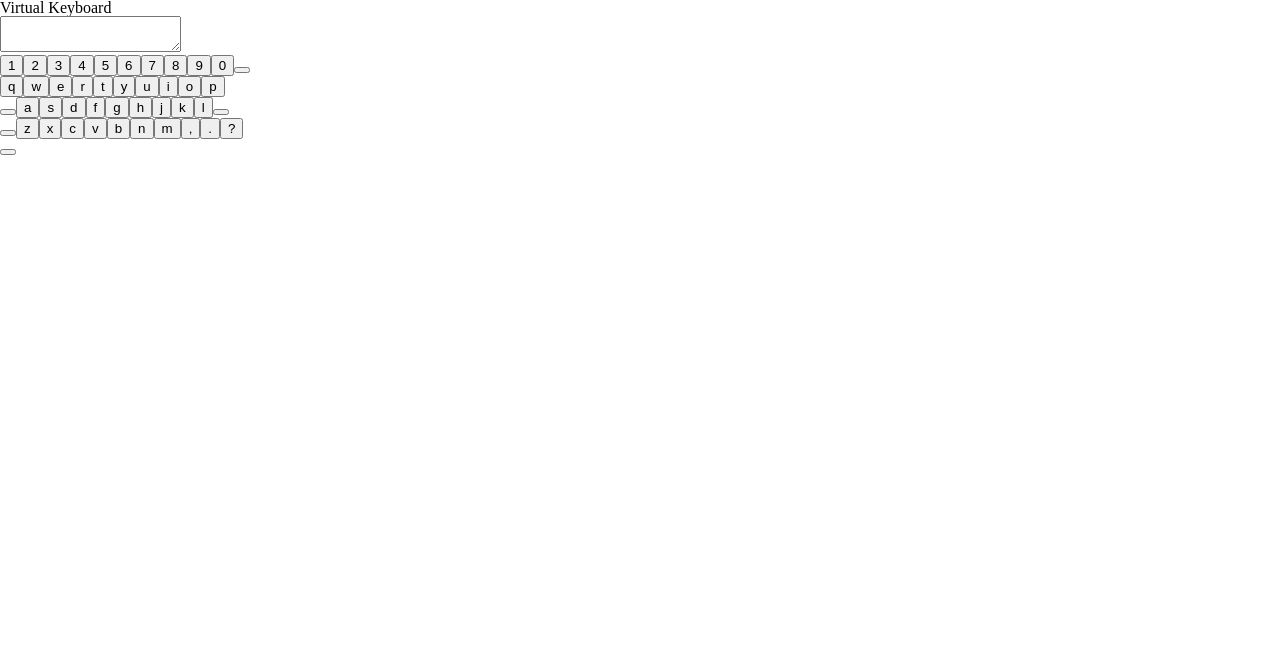
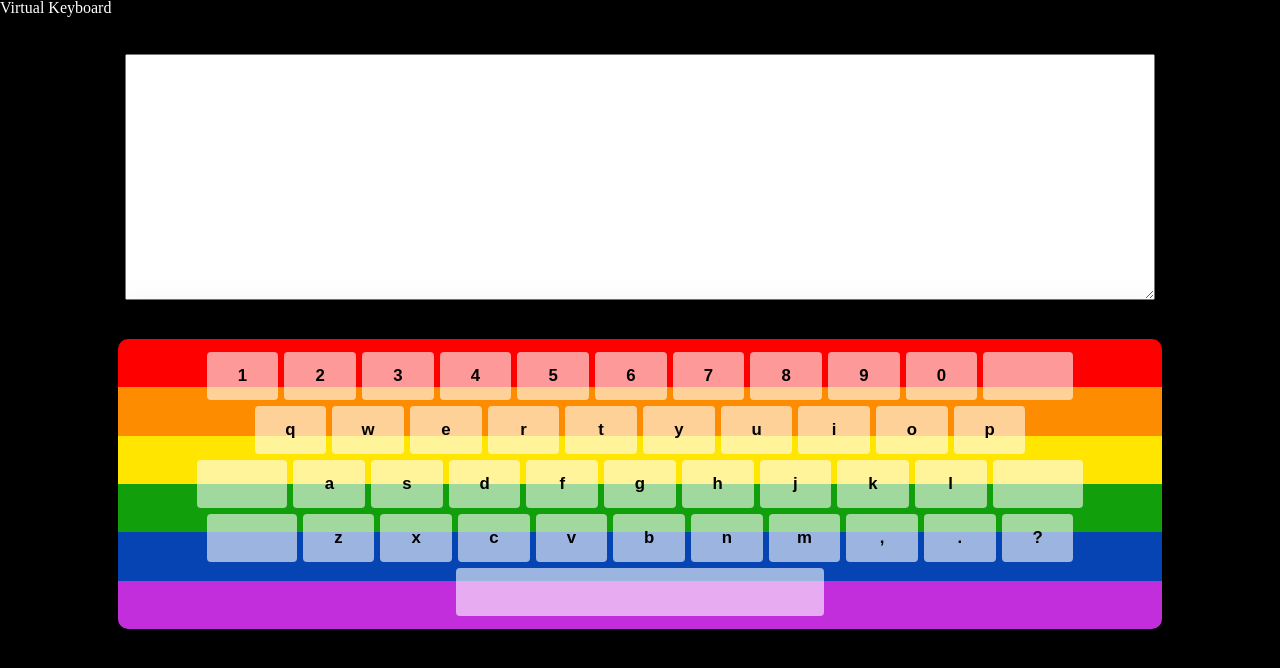
Before and after one commit to Audrey-Nichole-Willis/virtual-keyboard, a plain HTML site: page index.html in a window 1280 px wide. Drawn offline with Linux system fonts and the light colour scheme.

Commit message:
added some styling to the virtual keyboard

```diff
--- a/index.css
+++ b/index.css
@@ -30,6 +30,7 @@ footer, header, hgroup, menu, nav, section {
 }
 body {
 	line-height: 1;
+    background-color:black;
 }
 ol, ul {
 	list-style: none;
@@ -46,3 +47,73 @@ table {
 	border-collapse: collapse;
 	border-spacing: 0;
 }
+.page-header{
+	display:flex;
+	flex-direction:column;
+}
+.title{
+    color:white;
+}
+.main{
+display:flex;
+align-items:center;
+justify-content:center;
+}
+textarea{
+    width:80%;
+    height:30vh;
+    margin:3% 0;
+}
+.keyboard{
+	margin:auto;
+    width:80%;
+    padding:10px;
+    background: linear-gradient(180deg, #FE0000 16.66%,
+		#FD8C00 16.66%, 33.32%,
+		#FFE500 33.32%, 49.98%,
+		#119F0B 49.98%, 66.64%,
+		#0644B3 66.64%, 83.3%,
+		#C22EDC 83.3%);
+    box-shadow:0 0 50px rgba(0, 0, 0, 0.5);
+    user-select:none;
+	border-radius:10px;
+    position:sticky;
+}
+.keyboard-keys{
+    text-align:center;
+}
+.individualKey{
+    height:48px;
+    width:7%;
+    max-width:90px;
+    margin:3px;
+    border-radius:4px;
+    border:none;
+    background:rgba(255, 255, 255, 0.60);
+    color:black;
+	font-weight:900;
+    font-size:1.05rem;
+    cursor:pointer;
+    display:inline-flex;
+    align-items:center;
+    justify-content:center;
+    vertical-align:top;
+    padding:0;
+    -webkit-tap-highlight-color:transparent;
+    position:relative;
+}
+.individualKey:active{
+    background:rgba(255, 255, 255, 0.22);
+	color:white;
+}
+.individualKey:hover{
+	transform: scale(1.1);
+    border:1px solid black;
+}
+.individualKey-wide{
+    width:12%;
+}
+.individualKey-x-wide{
+    width:36%;
+    max-width:500px;
+}
--- a/index.html
+++ b/index.html
@@ -4,7 +4,7 @@
     <meta charset="UTF-8">
     <meta http-equiv="X-UA-Compatible" content="IE=edge">
     <meta name="viewport" content="width=device-width, initial-scale=1.0">
-    <link rel="stylesheet" type="text/css" href="/index.css">
+    <link rel="stylesheet" type="text/css" href="index.css">
     <title>Virtual Keyboard</title>
 </head>
 <body>
--- a/index.js
+++ b/index.js
@@ -1,3 +1,4 @@
+
 const Keyboard = {
    //the elements that we need to create are the main div, the keys container, and an array of keys.
     elements:{
```
